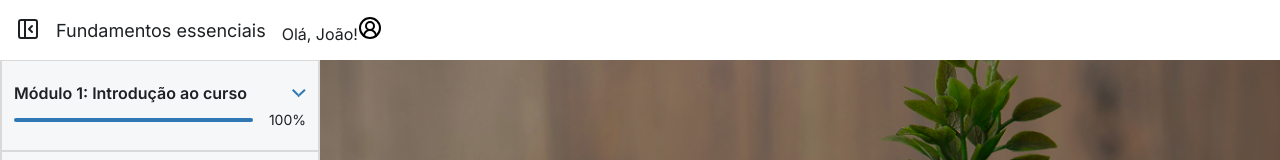
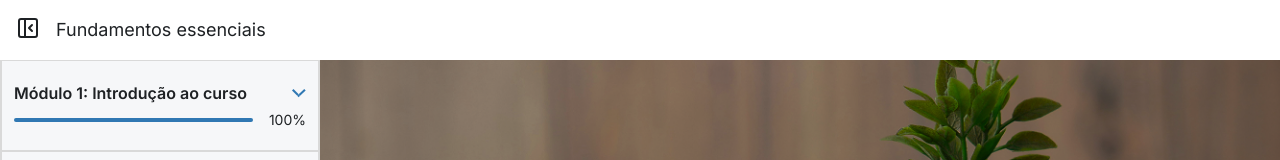
Before and after one commit to Kaua-Cavalcante/EnsinaRenda, an Angular app: page /course in a window 1280 px wide. Shown: the top 160 px of the page. Built offline with nearby package versions, Linux system fonts and the light colour scheme.

Commit message:
fix lesson header

```diff
--- a/src/app/pages/course/components/lesson-header/lesson-header.component.html
+++ b/src/app/pages/course/components/lesson-header/lesson-header.component.html
@@ -3,8 +3,8 @@
     <img [src]="isAsideVisible ? 'assets/icons/panel-left-close.svg' : 'assets/icons/panel-left-open.svg'" alt="Compress Tab Icon" />
   </button>
   <h3 class="lesson-title">Fundamentos essenciais</h3>
-  <div class="profile">
+  <!-- <div class="profile">
     <span class="profile-name">Olá, João!</span>
     <img src="assets/icons/circle-user-round.svg" alt="Profile Picture" />
-  </div>
+  </div> -->
 </div>
```
